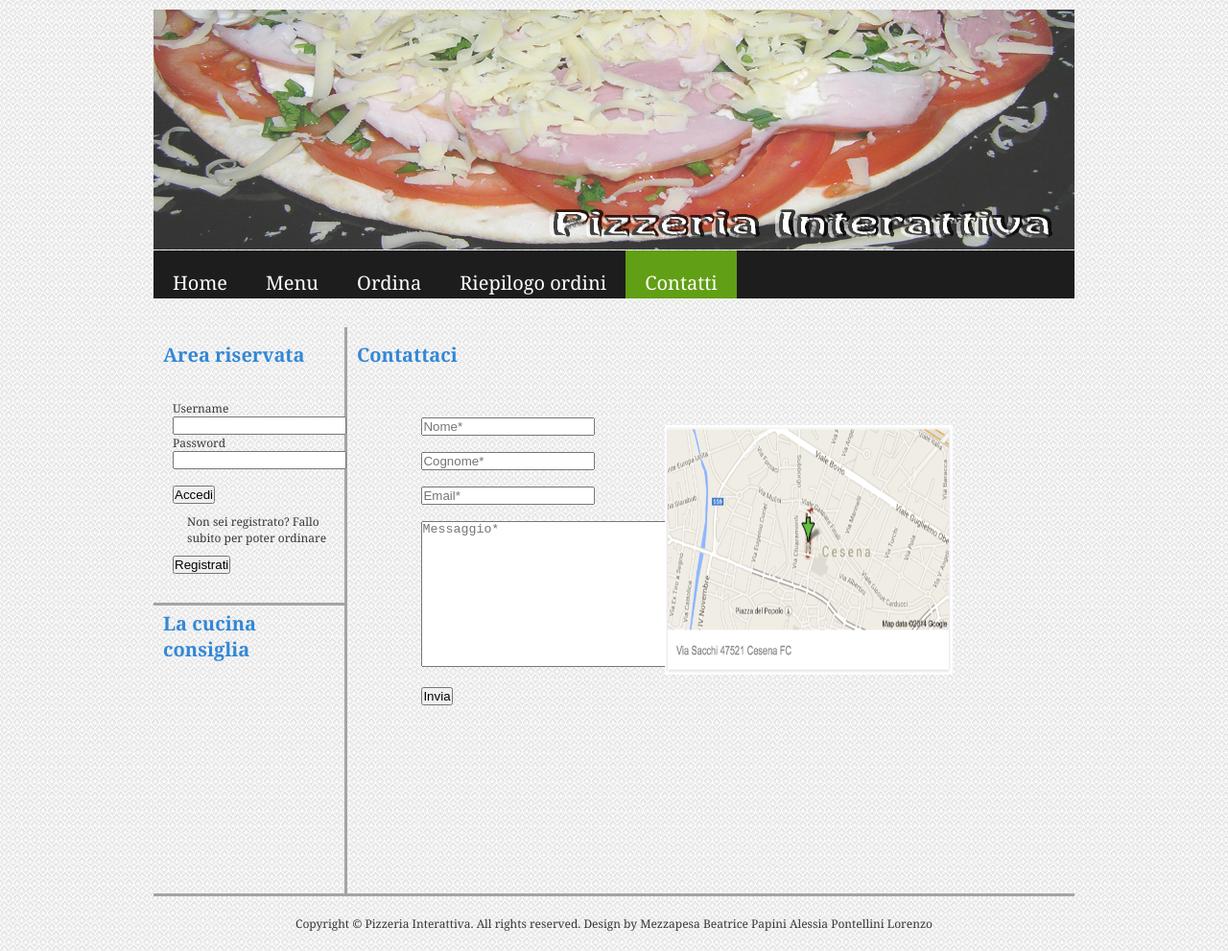
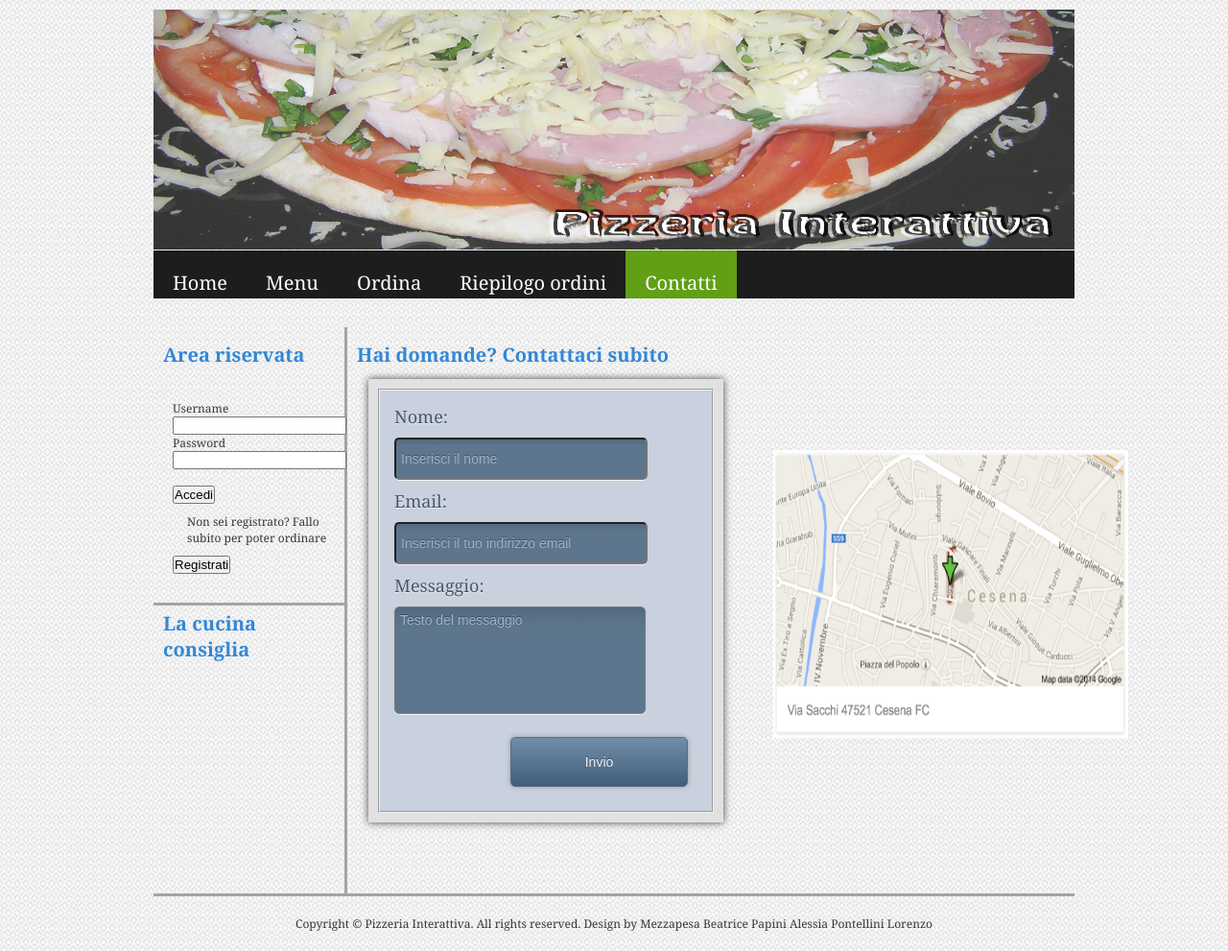
Before and after one commit to ponte89/ASWRepo, a plain HTML site: page Pizzeria Interattiva/public_html/pages/contatti.html in a window 1280 px wide. Shown: the whole page at 96% size. Drawn offline with Linux system fonts and the light colour scheme.

Commit message:
messo a posto form contatti graficamente

```diff
--- a/Pizzeria Interattiva/public_html/css/styles.css
+++ b/Pizzeria Interattiva/public_html/css/styles.css
@@ -314,3 +314,105 @@ form#reg button {
     text-shadow: 0 1px 1px #000000;
     text-transform: uppercase;
 }
+
+#contact {
+	width: 350px;
+        height:auto;
+        margin-left:20px;
+        margin-top:10px;
+	background: #c9d0de;
+        border: 10px solid #e1e1e1;
+	-moz-box-shadow: 0px 0px 8px #444;
+	-webkit-box-shadow: 0px 0px 8px #444;
+}
+
+fieldset.contact{
+    padding:10px;
+}
+
+label.contact {
+	float: left;
+        margin:5px;
+	text-align: left;
+        font-size: 18px;
+        color: #445668;
+	text-shadow: 0px 1px 0px #f2f2f2;
+}
+
+input.contact{
+	width: 250px;
+        height: 30px;
+        padding: 5px;
+        margin:5px;
+	background: #5E768D;
+	background: -moz-linear-gradient(top, #546A7F 0%, #5E768D 20%); /* firefox */
+	background: -webkit-gradient(linear, left top, left bottom, color-stop(0%,#546A7F), color-stop(20%,#5E768D)); /* webkit */
+	border-radius: 5px;
+        -moz-border-radius: 5px;
+        -webkit-border-radius: 5px;
+	-moz-box-shadow: 0px 1px 0px #f2f2f2;
+        -webkit-box-shadow: 0px 1px 0px #f2f2f2;
+	font-family: sans-serif;
+        font-size: 14px;
+        color: #f2f2f2;
+        text-shadow: 0px -1px 0px #334f71;
+}
+input.contact::-webkit-input-placeholder  {
+    color: #a1b2c3; text-shadow: 0px -1px 0px #38506b;
+}
+input.contact:-moz-placeholder {
+    color: #a1b2c3; text-shadow: 0px -1px 0px #38506b;
+}
+
+textarea.contact{
+	width: 250px;
+        height: 100px;
+        padding: 5px;
+        margin: 5px;
+        resize: none;
+	background: #5E768D;
+	background: -moz-linear-gradient(top, #546A7F 0%, #5E768D 20%); /* firefox */
+	background: -webkit-gradient(linear, left top, left bottom, color-stop(0%,#546A7F), color-stop(20%,#5E768D)); /* webkit */
+	border-radius: 5px;
+        -moz-border-radius: 5px;
+        -webkit-border-radius: 5px;
+	-moz-box-shadow: 0px 1px 0px #f2f2f2;
+        -webkit-box-shadow: 0px 1px 0px #f2f2f2;
+	font-family: sans-serif;
+        font-size: 14px;
+        color: #f2f2f2;
+        text-shadow: 0px -1px 0px #334f71;
+}
+textarea.contact::-webkit-input-placeholder  {
+    color: #a1b2c3; text-shadow: 0px -1px 0px #38506b;
+}
+textarea.contact:-moz-placeholder {
+    color: #a1b2c3; text-shadow: 0px -1px 0px #38506b;
+}
+
+input.contact:focus, textarea.contact:focus {
+	background: #728eaa;
+	background: -moz-linear-gradient(top, #668099 0%, #728eaa 20%); /* firefox */
+	background: -webkit-gradient(linear, left top, left bottom, color-stop(0%,#668099), color-stop(20%,#728eaa)); /* webkit */
+}
+
+input.contact[type=submit] {
+	width: 185px;
+        height: 52px;
+        float: right;
+        padding: 10px 15px;
+        //margin: 0 15px 0 0;
+        margin:15px;
+	-moz-box-shadow: 0px 0px 5px #999;
+        -webkit-box-shadow: 0px 0px 5px #999;
+	border: 1px solid #556f8c;
+	background: -moz-linear-gradient(top, #718DA9 0%, #415D79 100%); /* firefox */
+	background: -webkit-gradient(linear, left top, left bottom, color-stop(0%,#718DA9), color-stop(100%,#415D79)); /* webkit */
+	cursor: pointer;
+}
+
+img.contact{
+    width: 370px;
+    height:300px;
+    margin-left:50px;
+}
--- a/Pizzeria Interattiva/public_html/pages/contatti.html
+++ b/Pizzeria Interattiva/public_html/pages/contatti.html
@@ -48,25 +48,34 @@ and open the template in the editor.
             </div>
 
             <div class="content">
-                <h1>Contattaci</h1>
+                <h1>Hai domande? Contattaci subito</h1>
                 <table>
                     <tr>
                         <td>
-                            <div class="contatti">
 
-                                <form method="get" action=""  >
-                                    <input type="text" name="name" required  placeholder="Nome*" /><br/><br/>
-                                    <input type="text" name="surname" required  placeholder="Cognome*" /><br/><br/>
-                                    <input type="email" name="email" required  placeholder="Email*" /><br/><br/>
-                                    <textarea rows="10" cols="30" required   name="message" placeholder="Messaggio*" style="resize:none;"></textarea><br/><br/>
-                                    <button type="submit" >Invia</button>
+                            <div id="contact">
+
+                                <form action="#" method="post">
+                                    <fieldset class="contact">
+                                        <label class="contact" for="name">Nome:</label>
+                                        <input class="contact" type="text" id="name" placeholder="Inserisci il nome" required/>
+
+                                        <label class = "contact" for="email">Email:</label>
+                                        <input class="contact" type="email" id="email" placeholder="Inserisci il tuo indirizzo email" required/>
+
+                                        <label class ="contact" for="message">Messaggio:</label>
+                                        <textarea class="contact" id="message" placeholder="Testo del messaggio" required></textarea>
+
+                                        <input class="contact" type="submit" value="Invio" />
+
+                                    </fieldset>
                                 </form>
+                            </div>
 
-                            </div>
                         </td>
 
                         <td>
-                            <img src="./../images/map.png" width="300" height="260" style="padding-left: 50px;">
+                            <img src="./../images/map.png" class="contact">
                         </td>
                     </tr>
                 </table>
```
